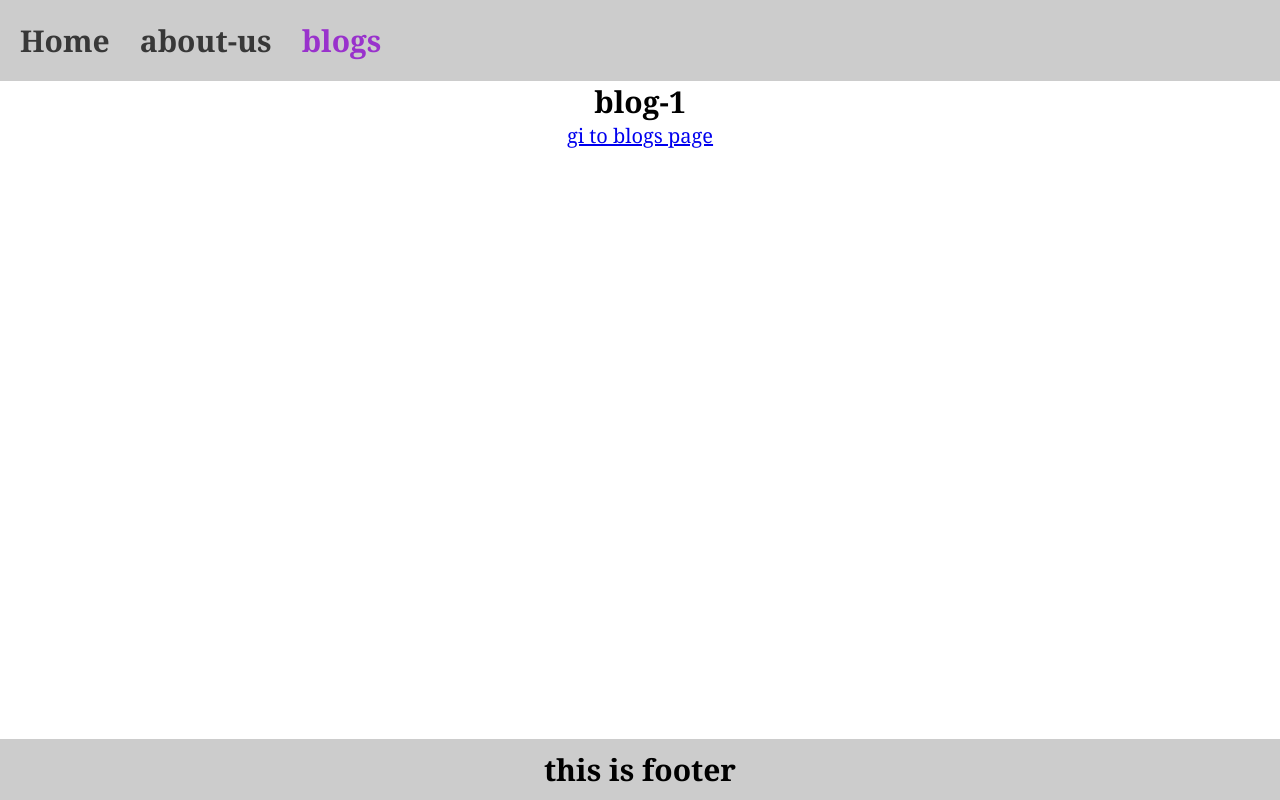
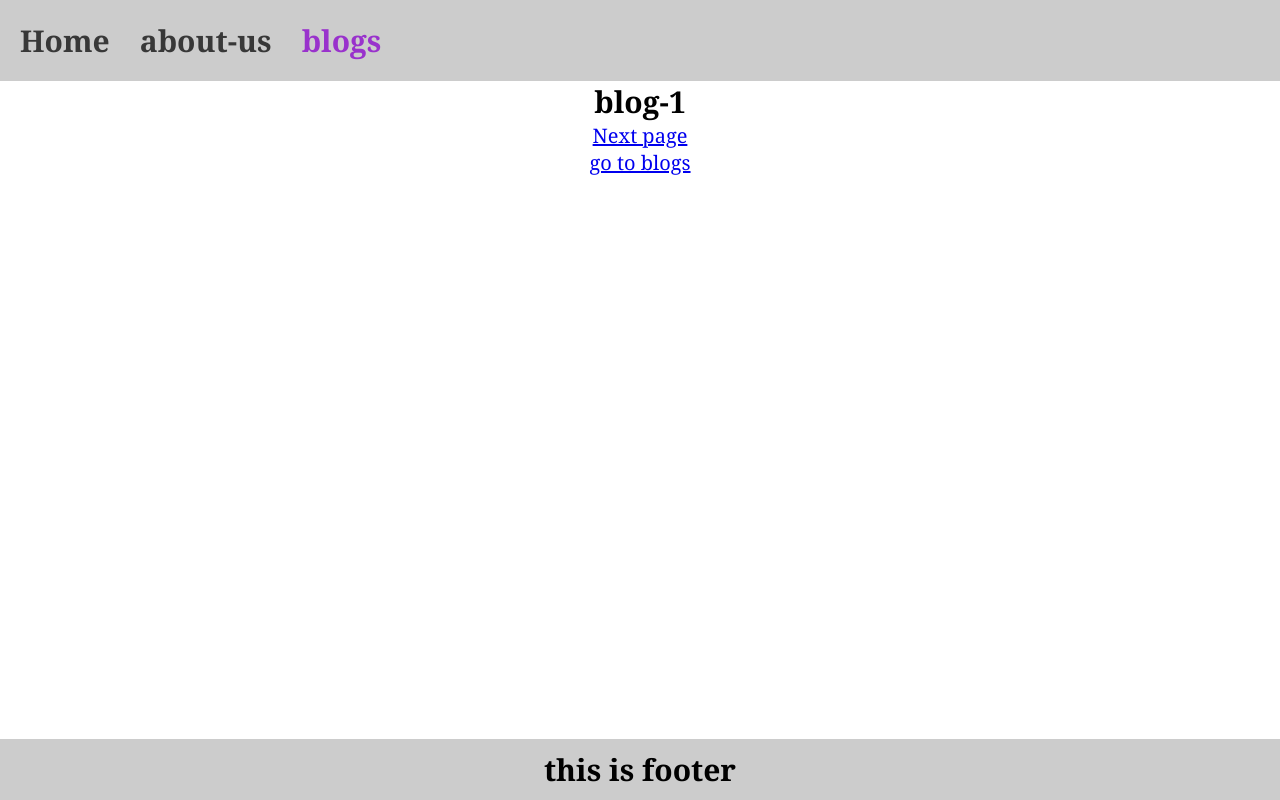
Before and after one commit to Soheiljafarnejad/react-router-dom-SPA, a JavaScript app: page /blogs/1 in a window 1280 px wide. Built offline with nearby package versions, Linux system fonts and the light colour scheme; the HTML template or start-up script is replaced by a standard one.

Commit message:
next page

```diff
--- a/src/Pages/AboutUsPage.js
+++ b/src/Pages/AboutUsPage.js
@@ -1,9 +1,7 @@
-import { Link } from "react-router-dom";
 const AboutUsPage = () => {
   return (
     <div>
       <h1>Welcome AboutUS page.</h1>
-      <Link to="/">go to Home</Link>
     </div>
   );
 };
--- a/src/Pages/Blog.js
+++ b/src/Pages/Blog.js
@@ -2,10 +2,14 @@ import { Link, useParams } from "react-router-dom";
 
 const Blog = () => {
   const params = useParams();
+  const id = parseInt(params.id) || 1;
   return (
     <div>
-      <h2>blog-{params.id}</h2>
-      <Link to="/blogs">gi to blogs page</Link>
+      <h2>blog-{id}</h2>
+      <Link to={`/blogs/${id + 1}`}>Next page</Link>
+      <Link style={{ display: "block" }} to="/blogs">
+        go to blogs
+      </Link>
     </div>
   );
 };
--- a/src/Pages/HomePage.js
+++ b/src/Pages/HomePage.js
@@ -1,10 +1,7 @@
-import { Link } from "react-router-dom";
-
 const HomePage = () => {
   return (
     <div>
       <h1>Welcome Home Page.</h1>
-      <Link to="/about-us">go to about us</Link>
     </div>
   );
 };
--- a/src/Pages/NotFound.js
+++ b/src/Pages/NotFound.js
@@ -1,6 +1,6 @@
 import { Link } from "react-router-dom";
 
-const NotFound = (props) => {
+const NotFound = () => {
   return (
     <div>
       <h2>error 404</h2>
```
